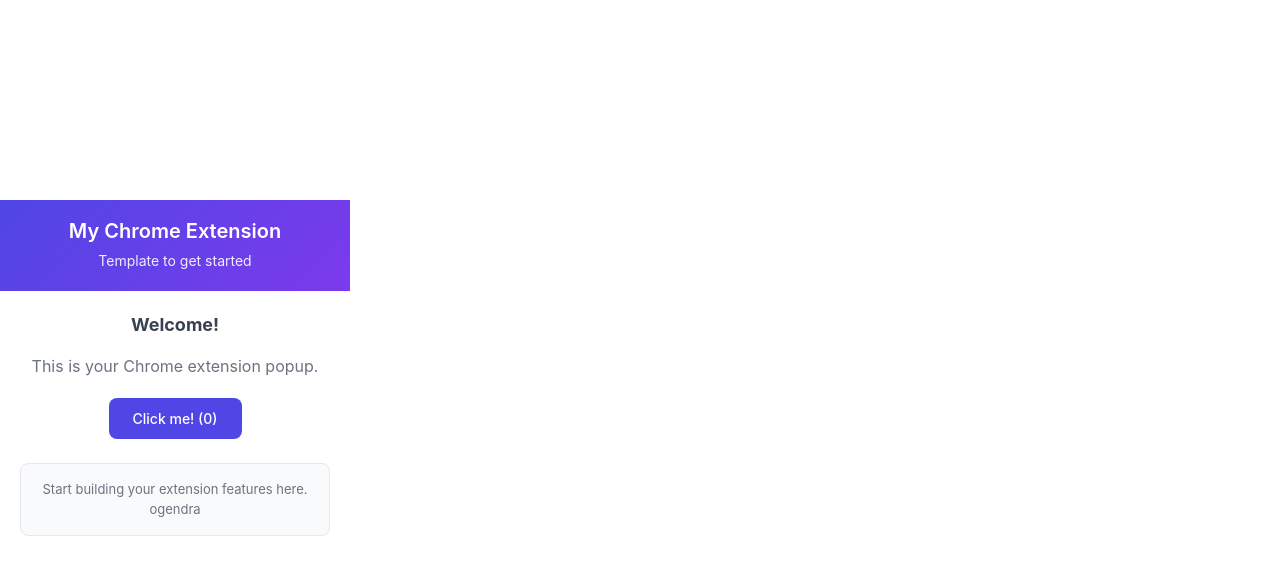
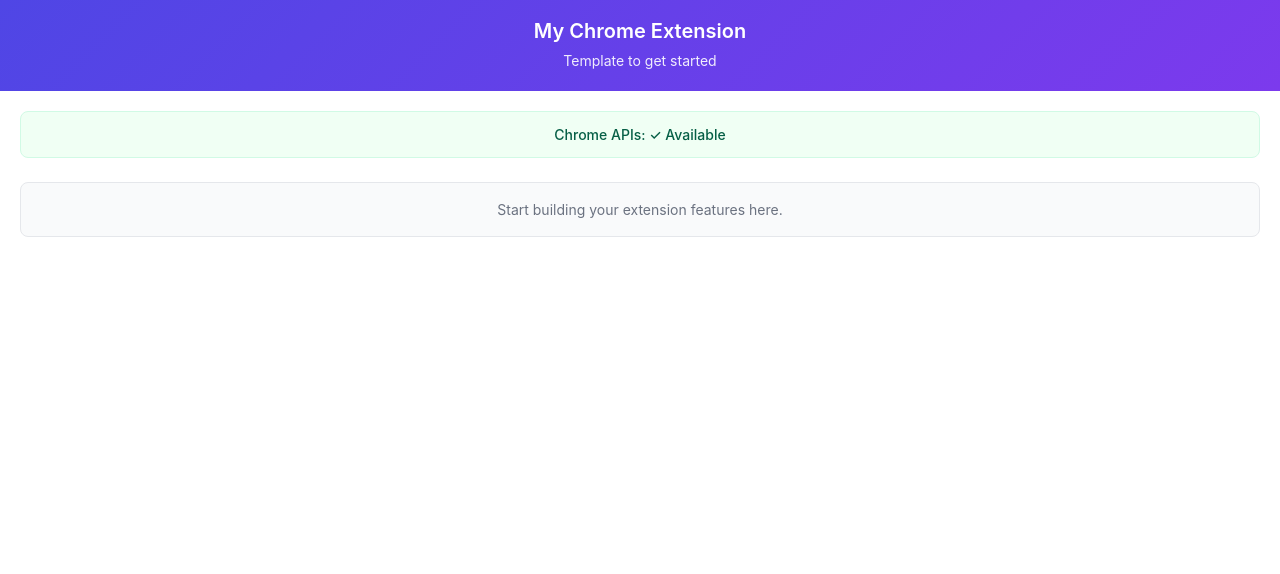
Before and after one commit to yogendraapawar/tab-ai, a React (Vite) app: page / in a window 1280 px wide. Shown: the top 574 px of the page. Built offline with nearby package versions, Linux system fonts and the light colour scheme.

Commit message:
initial cleanup

```diff
--- a/src/App.css
+++ b/src/App.css
@@ -1,7 +1,7 @@
-/* Chrome Extension Popup Styles */
+/* Chrome Extension Side Panel Styles */
 .extension-popup {
-  width: 350px;
-  min-height: 400px;
+  width: 100%;
+  min-height: 100vh;
   font-family: -apple-system, BlinkMacSystemFont, 'Segoe UI', Roboto, sans-serif;
   background: #ffffff;
 }
@@ -33,36 +33,27 @@
   text-align: center;
 }
 
-.content-section h2 {
-  color: #374151;
-  margin: 0 0 16px 0;
-  font-size: 18px;
+.api-status {
+  padding: 12px 16px;
+  border-radius: 8px;
+  font-size: 14px;
+  margin-bottom: 24px;
+  font-weight: 500;
 }
 
-.content-section p {
-  color: #6b7280;
-  margin: 0 0 20px 0;
-  line-height: 1.5;
+.api-status.available {
+  background-color: #f0fff4;
+  color: #065f46;
+  border: 1px solid #d1fae5;
 }
 
-.action-button {
-  background: #4f46e5;
-  color: white;
-  border: none;
-  padding: 12px 24px;
-  border-radius: 8px;
-  font-size: 14px;
-  font-weight: 500;
-  cursor: pointer;
-  transition: background-color 0.2s ease;
-}
-
-.action-button:hover {
-  background: #4338ca;
+.api-status.unavailable {
+  background-color: #fef2f2;
+  color: #991b1b;
+  border: 1px solid #fecaca;
 }
 
 .info {
-  margin-top: 24px;
   padding: 16px;
   background: #f9fafb;
   border-radius: 8px;
@@ -71,6 +62,6 @@
 
 .info p {
   margin: 0;
-  font-size: 13px;
+  font-size: 14px;
   color: #6b7280;
 }
--- a/src/App.jsx
+++ b/src/App.jsx
@@ -1,18 +1,28 @@
-import { useState } from 'react'
+import { useState, useEffect } from 'react'
 import './App.css'
 
 export default function App() {
-  const [count, setCount] = useState(0)
+  const [chromeApiAvailable, setChromeApiAvailable] = useState(false)
 
-  const handleClick = () => {
-    // Example Chrome extension API usage
-    if (typeof chrome !== 'undefined' && chrome.tabs) {
-      chrome.tabs.query({ active: true, currentWindow: true }, (tabs) => {
-        console.log('Current tab:', tabs[0])
-      })
+  // Check Chrome API availability on component mount
+  useEffect(() => {
+    const checkChromeAPI = () => {
+      try {
+        if (typeof chrome !== 'undefined' && chrome.runtime && chrome.tabs) {
+          setChromeApiAvailable(true)
+          console.log('Chrome APIs are available')
+        } else {
+          setChromeApiAvailable(false)
+          console.log('Chrome APIs are not available')
+        }
+      } catch (err) {
+        setChromeApiAvailable(false)
+        console.error('Error checking Chrome APIs:', err)
+      }
     }
-    setCount(count + 1)
-  }
+
+    checkChromeAPI()
+  }, [])
 
   return (
     <div className="extension-popup">
@@ -23,15 +33,12 @@ export default function App() {
 
       <main className="popup-content">
         <div className="content-section">
-          <h2>Welcome!</h2>
-          <p>This is your Chrome extension popup.</p>
-
-          <button className="action-button" onClick={handleClick}>
-            Click me! ({count})
-          </button>
+          <div className={`api-status ${chromeApiAvailable ? 'available' : 'unavailable'}`}>
+            Chrome APIs: {chromeApiAvailable ? '✓ Available' : '✗ Not Available'}
+          </div>
 
           <div className="info">
-            <p>Start building your extension features here. ogendra</p>
+            <p>Start building your extension features here.</p>
           </div>
         </div>
       </main>
```
Also changed, not shown: src/background.js (+16 -1 lines), public/manifest.json.
